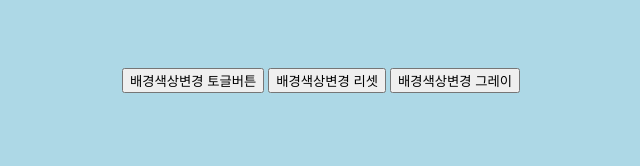
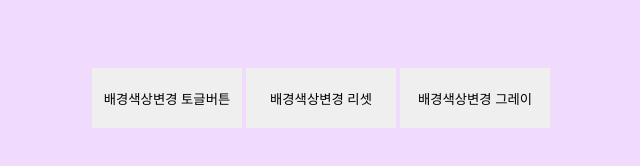
Before and after one commit to nowjieun/bgcolor_9-13, a plain HTML site: page index.html in a window 1280 px wide. Both pictures are taken after a click on the button "배경색상변경 토글버튼". Shown: the whole page, without its empty margins (319-959 px from the left). Drawn offline with Linux system fonts and the light colour scheme.

Commit message:
Update index.html

```diff
--- a/index.html
+++ b/index.html
@@ -8,12 +8,19 @@
   <style>
     body{
       background-color: lightyellow;
+      transition: 0.4s;
     }
     .bgcolor--blue{
-      background-color: #add8e6;
+      background-color: #f1dbfd;
     }
     .bgcolor--gray{
       background-color: lightgray;
+    }
+
+    button{
+      width: 150px;
+      height: 60px;
+      border: none;
     }
 
     .btns {
```
